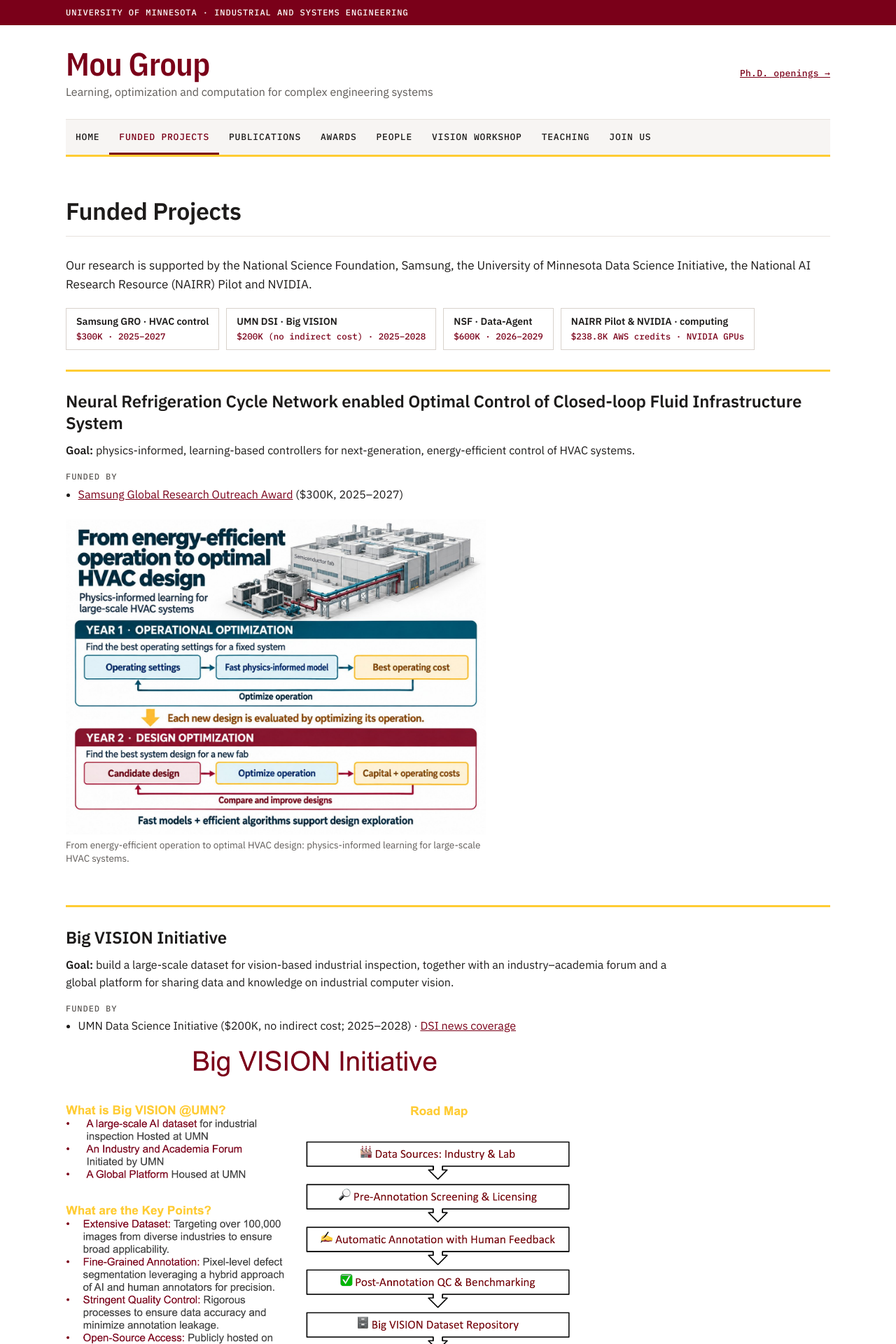
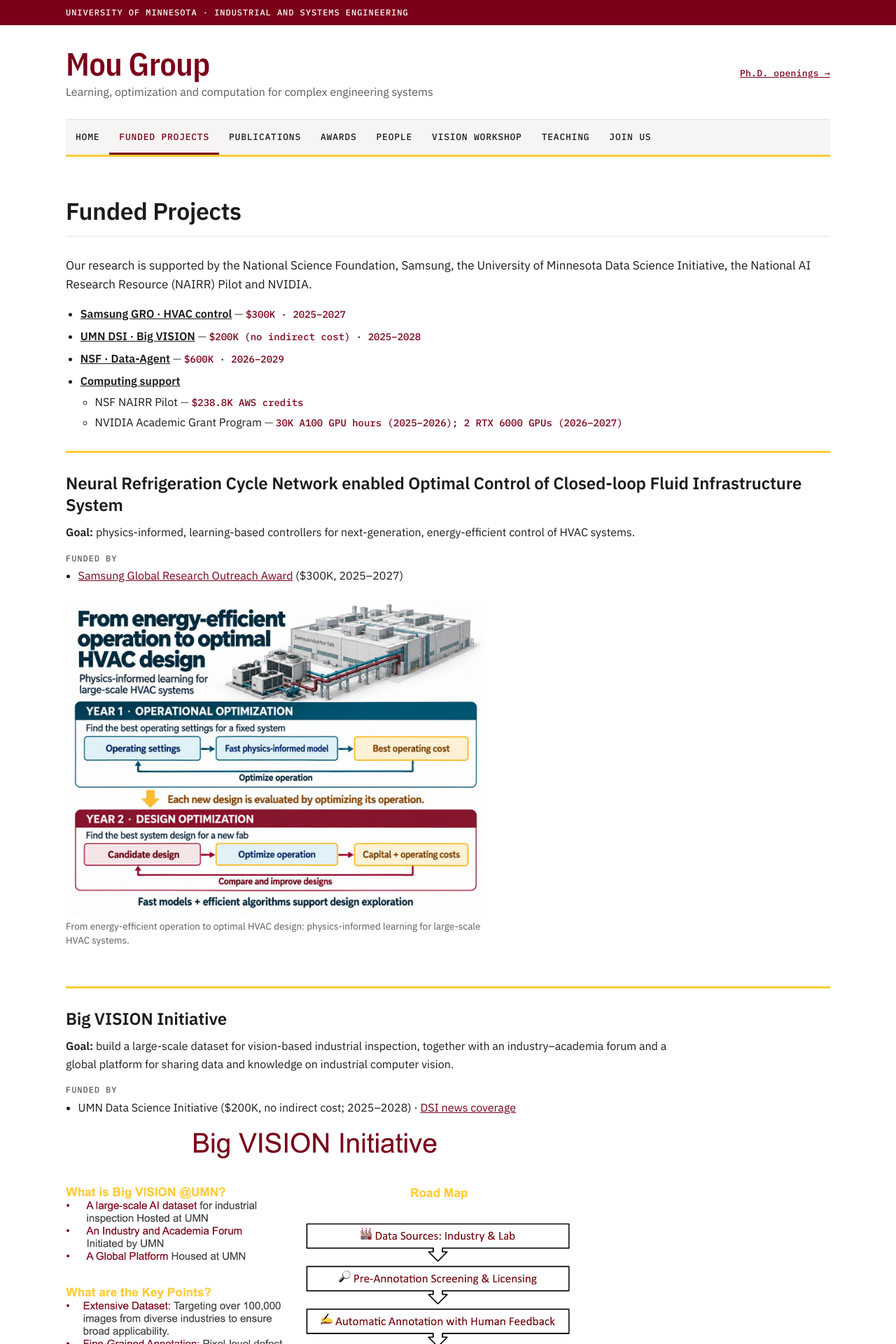
Before and after one commit to Mou-group-UMN/mou-group-umn.github.io, a Jekyll site: the page built from projects.html, in a window 1280 px wide. Shown: the top 1920 px of the page at 70% size. Built offline with Jekyll 4.4.1, drawn with Linux system fonts in a browser that asks for light colours; some of the changed text lies outside the part shown.

Commit message:
Funded Projects list at the top; NAIRR logo; advisee awards first
- Funded Projects: the four projects as a list at the top; Computing support lists the NSF NAIRR Pilot
  and the NVIDIA Academic Grant Program (30K A100 GPU hours 2025–2026; 2 RTX 6000 GPUs 2026–2027)
- Homepage: NAIRR Pilot logo in Supported by
- Awards: Awards Won by Advisees shown first

Co-Authored-By: Claude Opus 5.5 <noreply@anthropic.com>
Claude-Session: https://claude.ai/code/session_01XBj4b1asWe9EJC5WfSpYSG

```diff
--- a/_data/home.yml
+++ b/_data/home.yml
@@ -27,8 +27,9 @@ pi:   # right-hand block next to the statement and openings, above News; name, e
   photo: shancong-mou-portrait.jpg   # in assets/img/people/, 7:8
   lines: [Assistant Professor, Industrial and Systems Engineering, University of Minnesota]
 projects_lead: Our research is supported by the National Science Foundation, Samsung, the University of Minnesota Data Science Initiative, the National AI Research Resource (NAIRR) Pilot and NVIDIA.   # first line of the Funded Projects page
-sponsors:   # "Supported by" logo row at the bottom of the homepage; a logo shows once its file exists in the repo
+sponsors:   # "Supported by" logo row under the openings; a logo shows once its file exists in the repo; height and max_width in px
   - {name: National Science Foundation, logo: /assets/img/sponsors/nsf.png, url: "https://www.nsf.gov/", height: 60}
+  - {name: "National Artificial Intelligence Research Resource (NAIRR) Pilot", logo: /assets/img/sponsors/nairr-pilot.svg, url: "https://nairrpilot.org/", height: 30, max_width: 340}   # Sean, 2026-10-03
   - {name: NVIDIA, logo: /assets/img/sponsors/nvidia.png, url: "https://www.nvidia.com/en-us/industries/higher-education-research/academic-grant-program/", height: 34}
   - {name: Samsung, logo: /assets/img/sponsors/samsung.png, url: "https://www.sait.samsung.co.kr/saithome/about/collabo_recipients.do", height: 44}
   - {name: "University of Minnesota Data Science Initiative", logo: /assets/img/sponsors/umn-dsi.png, url: "https://dsi.umn.edu/", height: 44}
--- a/_data/honors.yml
+++ b/_data/honors.yml
@@ -2,6 +2,9 @@
 # A section has either items or groups (subsections with items). Item fields: year, name, by,
 # optional who (an advisee's name) and url (links the award name). Plain text; & is fine.
 sections:
+  - title: Awards Won by Advisees   # shown first (Sean, 2026-10-03)
+    items:
+      - {year: "2025", who: Deyi Kong, name: Best Student Paper Award Finalist, by: QSR Section of INFORMS}
   - title: International and National Awards
     groups:
       - title: Best Paper Awards
@@ -28,6 +31,3 @@ sections:
       - {year: "2023", name: Angela P. & Reed J. Baker Research Excellence Award, by: "School of ISyE, Georgia Tech"}
       - {year: "2022", name: Outstanding Graduate Student Instructor of the Year, by: "School of ISyE, Georgia Institute of Technology", url: "https://www.isye.gatech.edu/academics/doctoral/current-students/graduate-awards"}
       - {year: "2017", name: Future Scholar Scholarship, by: Tsinghua University}
-  - title: Awards Won by Advisees
-    items:
-      - {year: "2025", who: Deyi Kong, name: Best Student Paper Award Finalist, by: QSR Section of INFORMS}
--- a/_data/projects.yml
+++ b/_data/projects.yml
@@ -4,7 +4,8 @@
 # (figures shrink to fit on phones; figures that don't fit next to each other wrap to a new row).
 # parts: sub-projects shown side by side in one section (same fields as a project, minus short;
 # their id is still an anchor). They stack on narrow screens.
-# amount = short funding summary shown under the label in the jump list at the top;
+# amount = funding summary shown after the label in the list at the top of the page;
+# jump = sub-items ({label, amount}) shown under the label in that list instead (Computing support);
 # funding_label = heading over the funding list (default "Funded by").
 - id: hvac
   short: Samsung GRO · HVAC control
@@ -35,12 +36,13 @@
   figures:
     - {image: /assets/img/research/data-agent-overview.png, width: 900, caption: 'Data-Agent’s three thrusts: VLM-agent dataset screening, foundation-model label curation and task-aware dataset design.'}
 - id: computing
-  short: NAIRR Pilot & NVIDIA · computing
-  amount: "$238.8K AWS credits · NVIDIA GPUs"
+  short: Computing support
+  jump:   # listed under "Computing support" at the top of the page (Sean, 2026-10-03)
+    - {label: NSF NAIRR Pilot, amount: "$238.8K AWS credits"}
+    - {label: NVIDIA Academic Grant Program, amount: "30K A100 GPU hours (2025–2026); 2 RTX 6000 GPUs (2026–2027)"}
   title: Computing Support
-  text: 'In-kind cloud and GPU computing from the <a href="https://nairrpilot.org/">National AI Research Resource (NAIRR) Pilot</a> and the <a href="https://www.nvidia.com/en-us/industries/higher-education-research/academic-grant-program/">NVIDIA Academic Grant Program</a>, supporting our work on data-centric AI, physics-informed AI and differentiable simulation.'
+  text: 'In-kind cloud and GPU computing from the <a href="https://nairrpilot.org/">NSF National AI Research Resource (NAIRR) Pilot</a> and the <a href="https://www.nvidia.com/en-us/industries/higher-education-research/academic-grant-program/">NVIDIA Academic Grant Program</a>, supporting our work on data-centric AI, physics-informed AI and differentiable simulation.'
   funding_label: Awards
   funding:
-    - '<strong>$238,800 in AWS cloud credits</strong> from the NAIRR Pilot (NAIRR250089; Co-PI) for a data-centric AI framework for defect detection in advanced manufacturing: automated data curation, annotation and design'
-    - '<strong>30K A100 GPU hours</strong> from NVIDIA (2025) for automatic data quality evaluation and synthetic data generation, supporting the <a href="#big-vision">Big VISION Initiative</a>'
-    - '<strong>2 RTX 6000 Max-Q workstation GPUs</strong> from NVIDIA (2026) for physics-informed AI and differentiable simulation, supporting our <a href="#hvac">HVAC project</a> (a differentiable HVAC system simulator)'
+    - '<strong>NSF NAIRR Pilot:</strong> $238,800 in AWS cloud credits (NAIRR250089; Co-PI) for a data-centric AI framework for defect detection in advanced manufacturing: automated data curation, annotation and design'
+    - '<strong>NVIDIA Academic Grant Program:</strong><ul><li>30K A100 GPU hours (2025–2026) for automatic data quality evaluation and synthetic data generation, supporting the <a href="#big-vision">Big VISION Initiative</a></li><li>2 RTX 6000 Max-Q workstation GPUs (2026–2027) for physics-informed AI and differentiable simulation, supporting our <a href="#hvac">HVAC project</a> (a differentiable HVAC system simulator)</li></ul>'
--- a/assets/css/style.css
+++ b/assets/css/style.css
@@ -74,7 +74,7 @@ h3{font-size:19px;line-height:1.3}
 .all-news{margin:6px 0 0;font:500 13.5px/1.4 var(--mono);letter-spacing:.02em}   /* link from the homepage to /news/ */
 .sponsors{display:flex;flex-direction:column;gap:14px}   /* "Supported by" row, under the openings box (Sean, 2026-09-30) */
 .logos{display:flex;flex-wrap:wrap;align-items:center;gap:24px 44px}
-.logos img{display:block;height:var(--h,56px);width:auto;max-width:240px;object-fit:contain}   /* --h: per-logo height from home.yml */
+.logos img{display:block;height:var(--h,56px);width:auto;max-width:var(--mw,240px);object-fit:contain}   /* --h / --mw: per-logo height and max width from home.yml */
 @media(max-width:560px){.logos{gap:18px 28px}.logos img{height:calc(var(--h,56px) * .72)}}
 
 /* homepage top: statement and openings on the left, the PI on the right, above News */
@@ -164,9 +164,10 @@ sup.mk{line-height:0;padding-left:1px;color:var(--maroon);font-weight:700}   /*
 
 /* funded projects */
 .pj-lead{margin:0 0 16px;font-size:17px;line-height:1.6}
-.pj-jump{margin-bottom:8px}
-.pj-jump a{display:flex;flex-direction:column;gap:3px;padding:9px 14px}   /* jump list: label plus funding amount */
-.pj-jump .jc-t{font:600 14px/1.35 var(--sans);color:var(--ink)}.pj-jump .jc-a{font:500 12.5px/1.4 var(--mono);color:var(--maroon)}
+.pj-jump{margin:6px 0 10px;padding-left:1.3em}   /* the projects as a list at the top (Sean, 2026-10-03), each with its funding */
+.pj-jump>li{margin:.4em 0}.pj-jump ul{margin:.25em 0 0;padding-left:1.3em}.pj-jump ul li{margin:.2em 0}
+.pj-jump>li>a{font-weight:600;color:var(--ink)}.pj-jump>li>a:hover{color:var(--maroon)}
+.pj-jump .jc-sep{color:var(--muted)}.pj-jump .jc-a{font:500 14px/1.5 var(--mono);color:var(--maroon)}
 .project{margin:28px 0;padding:6px 0 28px;background:#fff;border-top:3px solid var(--gold);scroll-margin-top:12px}   /* white, no panel (Sean, 2026-09-30) */
 .project h2{margin:.9em 0 .45em;line-height:1.3}
 .pj-text{max-width:880px}.pj-text p{margin:0}
--- a/index.html
+++ b/index.html
@@ -22,7 +22,7 @@ description: The Mou Group, led by Shancong (Sean) Mou at the University of Minn
 <p>{{ h.openings.text }}</p>
 </section>
 
-{% capture logos %}{% for s in h.sponsors %}{% assign lf = site.static_files | where: "path", s.logo | first %}{% if lf %}{% if s.url %}<a href="{{ s.url }}">{% endif %}<img src="{{ s.logo | relative_url }}" alt="{{ s.name }}"{% if s.height %} style="--h:{{ s.height }}px"{% endif %}>{% if s.url %}</a>{% endif %}{% endif %}{% endfor %}{% endcapture %}
+{% capture logos %}{% for s in h.sponsors %}{% assign lf = site.static_files | where: "path", s.logo | first %}{% if lf %}{% if s.url %}<a href="{{ s.url }}">{% endif %}<img src="{{ s.logo | relative_url }}" alt="{{ s.name }}"{% if s.height or s.max_width %} style="{% if s.height %}--h:{{ s.height }}px;{% endif %}{% if s.max_width %}--mw:{{ s.max_width }}px{% endif %}"{% endif %}>{% if s.url %}</a>{% endif %}{% endif %}{% endfor %}{% endcapture %}
 {% assign logos = logos | strip %}{% if logos != "" %}<section class="sponsors"><div class="eyebrow">Supported by</div><div class="logos">{{ logos }}</div></section>{% endif %}
 
 </div>
--- a/projects.html
+++ b/projects.html
@@ -4,7 +4,9 @@ title: Funded Projects
 permalink: /projects/
 ---
 <p class="pj-lead">{{ site.data.home.projects_lead }}</p>
-<div class="chips pj-jump">{% for p in site.data.projects %}<a href="#{{ p.id }}"><span class="jc-t">{{ p.short }}</span>{% if p.amount %} <span class="jc-a">{{ p.amount }}</span>{% endif %}</a>{% endfor %}</div>
+<ul class="pj-jump">{% for p in site.data.projects %}
+<li><a href="#{{ p.id }}">{{ p.short }}</a>{% if p.amount %}<span class="jc-sep"> — </span><span class="jc-a">{{ p.amount }}</span>{% endif %}{% if p.jump %}<ul>{% for j in p.jump %}<li>{{ j.label }}{% if j.amount %}<span class="jc-sep"> — </span><span class="jc-a">{{ j.amount }}</span>{% endif %}</li>{% endfor %}</ul>{% endif %}</li>{% endfor %}
+</ul>
 {% for p in site.data.projects %}
 <section class="project" id="{{ p.id }}">
 <h2>{{ p.title }}</h2>
```
Also changed, not shown: assets/img/sponsors/nairr-pilot.svg (added).
